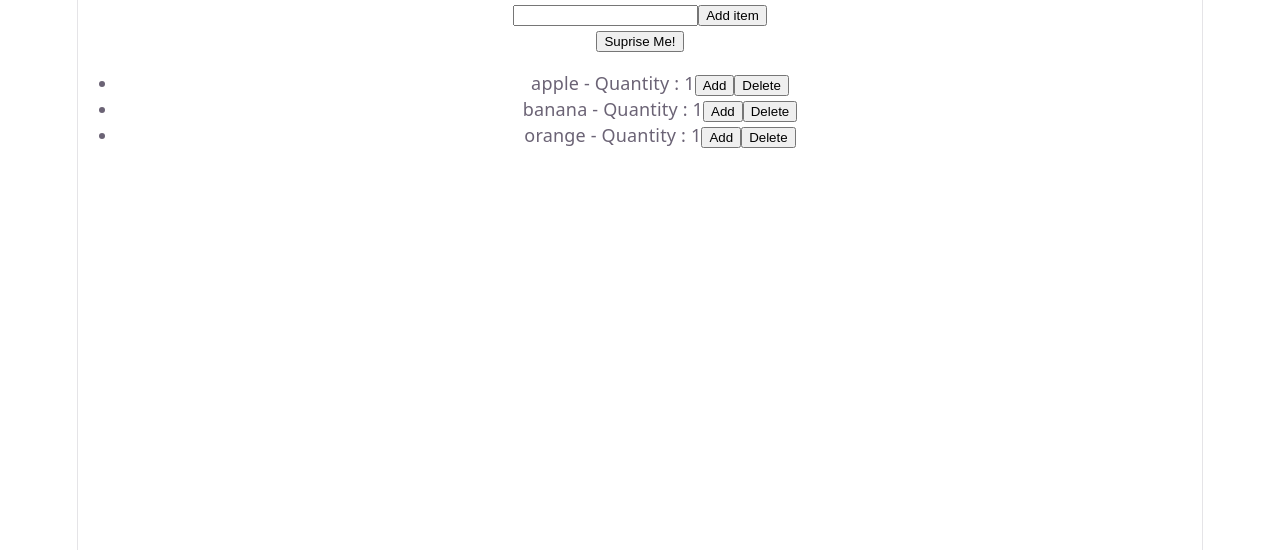
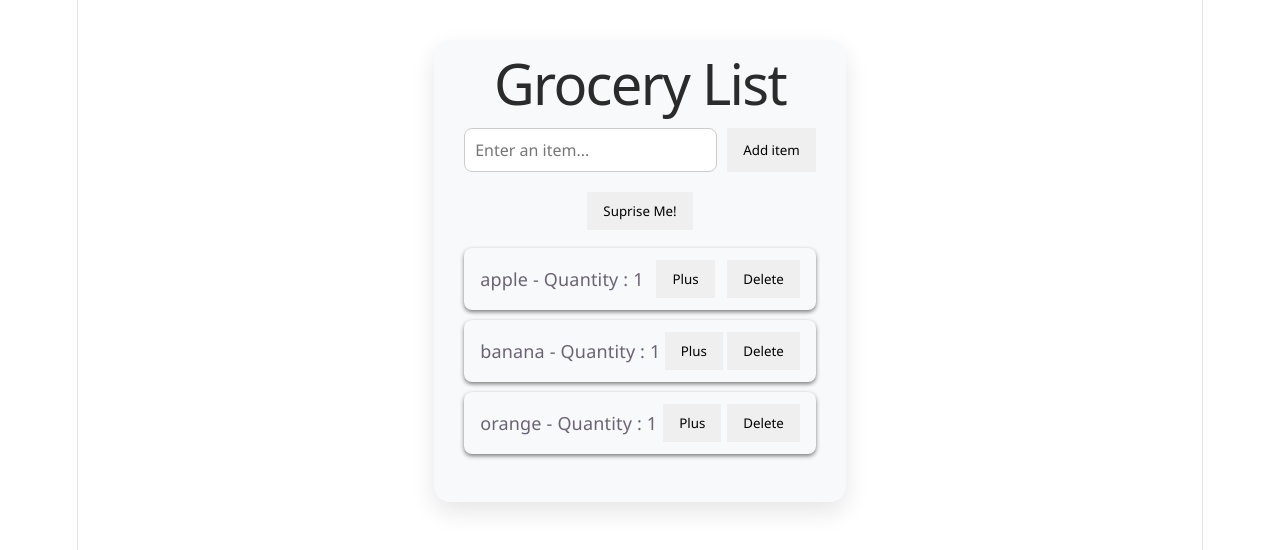
Before and after one commit to longjiedeng123-wq/React-Practice, a React (Vite) app: page / in a window 1280 px wide. Shown: the top 550 px of the page. Built offline with nearby package versions, Linux system fonts and the light colour scheme.

Commit message:
feat (CSS): Add colors and modify layout

```diff
--- a/src/AddForm.jsx
+++ b/src/AddForm.jsx
@@ -1,4 +1,5 @@
 import { useState } from "react";
+import './App.css';
 function AddForm(props) {
     const [inputValue, setInputValue] = useState("");
     function handleSubmit() {
@@ -7,13 +8,17 @@ function AddForm(props) {
         setInputValue("");
     }
     return (
-        <div>
+        <div className = "add-form">
             <input
+                className = "add-input"
                 type = "text"
                 value = {inputValue}
                 onChange = {(e) => setInputValue(e.target.value)}
+                placeholder = "Enter an item..."
             />
-            <button onClick = {handleSubmit}>
+            <button
+                className = "add-btn"
+                onClick = {handleSubmit}>
                 Add item
             </button>
         </div>
--- a/src/App.css
+++ b/src/App.css
@@ -1,184 +1,87 @@
-.counter {
-  font-size: 16px;
-  padding: 5px 10px;
-  border-radius: 5px;
-  color: var(--accent);
-  background: var(--accent-bg);
-  border: 2px solid transparent;
-  transition: border-color 0.3s;
-  margin-bottom: 24px;
-
-  &:hover {
-    border-color: var(--accent-border);
-  }
-  &:focus-visible {
-    outline: 2px solid var(--accent);
-    outline-offset: 2px;
-  }
+* {
+  box-sizing : border-box;
+  font-family: 'Segoe UI', Roboto, Helvetica, Arial, sans-serif;
 }
 
-.hero {
-  position: relative;
-
-  .base,
-  .framework,
-  .vite {
-    inset-inline: 0;
-    margin: 0 auto;
+.app-container {
+  max-width: 600px;
+  margin: 40px auto;
+  padding: 30px;
+  background-color: #f8f9fa;
+  border-radius: 16px;
+  box-shadow: 0 10px 25px rgba(0,0,0,0.1);
 }
 
-  .base {
-    width: 170px;
-    position: relative;
-    z-index: 0;
+.app-title {
+  text-align: center;
+  color: #2b2b2b;
+  margin-top: 0;
 }
 
-  .framework,
-  .vite {
-    position: absolute;
+button {
+  border: none;
+  padding: 10px 16px;
+  cursor: pointer;
+  transition: background-color 0.2s ease;
 }
 
-  .framework {
-    z-index: 1;
-    top: 34px;
-    height: 28px;
-    transform: perspective(2000px) rotateZ(300deg) rotateX(44deg) rotateY(39deg)
-      scale(1.4);
+button:hover{
+  background-color: #2dfa31;
 }
 
-  .vite {
-    z-index: 0;
-    top: 107px;
-    height: 26px;
-    width: auto;
-    transform: perspective(2000px) rotateZ(300deg) rotateX(40deg) rotateY(39deg)
-      scale(0.8);
-  }
+button:disabled {
+  background-color: #cccccc;
+  cursor: not-allowed;
 }
 
-#center {
-  display: flex;
-  flex-direction: column;
-  gap: 25px;
-  place-content: center;
-  place-items: center;
-  flex-grow: 1;
-
-  @media (max-width: 1024px) {
-    padding: 32px 20px 24px;
-    gap: 18px;
-  }
+.surprise-btn:hover{
+  width: 100%;
+  background-color: #ac2cfc;
 }
 
-#next-steps {
+.add-form {
   display: flex;
-  border-top: 1px solid var(--border);
-  text-align: left;
-
-  & > div {
-    flex: 1 1 0;
-    padding: 32px;
-    @media (max-width: 1024px) {
-      padding: 24px 20px;
-    }
+  gap: 10px;
+  margin-bottom: 20px;
 }
 
-  .icon {
-    margin-bottom: 16px;
-    width: 22px;
-    height: 22px;
+.add-input {
+  flex: 1;
+  padding: 10px;
+  border: 1px solid #cccccc;
+  border-radius: 8px;
+  font-size: 16px;
 }
 
-  @media (max-width: 1024px) {
-    flex-direction: column;
-    text-align: center;
-  }
+.grocery-list {
+  list-style: none;
+  padding: 0;
 }
 
-#docs {
-  border-right: 1px solid var(--border);
-
-  @media (max-width: 1024px) {
-    border-right: none;
-    border-bottom: 1px solid var(--border);
-  }
+.grocery-item {
+  display: flex;
+  justify-content: space-between;
+  align-items: center;
+  background-color: #f8f9fa;
+  padding: 12px 16px;
+  margin-bottom: 10px;
+  border-radius: 8px;
+  box-shadow: 0 2px 4px rgba(0, 0, 0, 0.5);
 }
 
-#next-steps ul {
-  list-style: none;
-  padding: 0;
+.plus-btn {
   display: flex;
   gap: 8px;
-  margin: 32px 0 0;
 
-  .logo {
-    height: 18px;
 }
 
-  a {
-    color: var(--text-h);
-    font-size: 16px;
-    border-radius: 6px;
-    background: var(--social-bg);
-    display: flex;
-    padding: 6px 12px;
-    align-items: center;
-    gap: 8px;
-    text-decoration: none;
-    transition: box-shadow 0.3s;
-
-    &:hover {
-      box-shadow: var(--shadow);
-    }
-    .button-icon {
-      height: 18px;
-      width: 18px;
-    }
+.delete-btn {
 }
 
-  @media (max-width: 1024px) {
-    margin-top: 20px;
-    flex-wrap: wrap;
-    justify-content: center;
-
-    li {
-      flex: 1 1 calc(50% - 8px);
+.delete-btn:hover{
+  background-color: #f61f1f;
 }
 
-    a {
-      width: 100%;
-      justify-content: center;
-      box-sizing: border-box;
+.plus-btn:hover{
+  background-color: #1594f5;
 }
-  }
-}
-
-#spacer {
-  height: 88px;
-  border-top: 1px solid var(--border);
-  @media (max-width: 1024px) {
-    height: 48px;
-  }
-}
-
-.ticks {
-  position: relative;
-  width: 100%;
-
-  &::before,
-  &::after {
-    content: '';
-    position: absolute;
-    top: -4.5px;
-    border: 5px solid transparent;
-  }
-
-  &::before {
-    left: 0;
-    border-left-color: var(--border);
-  }
-  &::after {
-    right: 0;
-    border-right-color: var(--border);
-  }
-}
--- a/src/App.jsx
+++ b/src/App.jsx
@@ -1,3 +1,4 @@
+import './App.css';
 import { useState, useEffect} from 'react';
 import AddForm from './AddForm.jsx';
 import GroceryItem from './GroceryItem.jsx';
@@ -37,12 +38,18 @@ function App() {
 	}
 
 	return (
-		<div>
+		<div className = "app-container">
+			<h1 className = "app-title">
+				Grocery List
+			</h1>
 			<AddForm triggerAdd = {handleAdd}/>
-			<button onClick = {handleFetchRandom} disabled={isLoading}>
-				{isLoading ? "Fetching ..." : "Suprise Me!"}
+			<button
+				className = "surprise-btn"
+				onClick = {handleFetchRandom}
+				disabled={isLoading}>
+					{isLoading ? "Fetching ..." : "Suprise Me!"}
 			</button>
-			<ul>
+			<ul className = "grocery-list">
 				{groceries.map(item => <GroceryItem key = {item} name = {item} triggerDelete = {handleDelete}/>)}
 			</ul>
 		</div>
--- a/src/GroceryItem.jsx
+++ b/src/GroceryItem.jsx
@@ -1,15 +1,22 @@
 import { useState } from 'react';
+import './App.css';
 function GroceryItem (props) {
     const [quantity, setQuantity] = useState(1);
 
     return (
-        <li className = "fruit-item">
-            {props.name} - Quantity : {quantity}
-            <button onClick = { () => setQuantity(quantity+1)}>
-                Add
+        <li className = "grocery-item">
+            <span className = "item-name">
+                {props.name} - Quantity : {quantity}
+            </span>
+            <button
+                className = "plus-btn"
+                onClick = { () => setQuantity(quantity+1)}>
+                    Plus
             </button>
-            <button onClick = {() => props.triggerDelete(props.name)}>
-                Delete
+            <button
+                className = "delete-btn"
+                onClick = {() => props.triggerDelete(props.name)}>
+                    Delete
             </button>
         </li>
 
```
Lines whose indentation alone changed are shown as unchanged.
